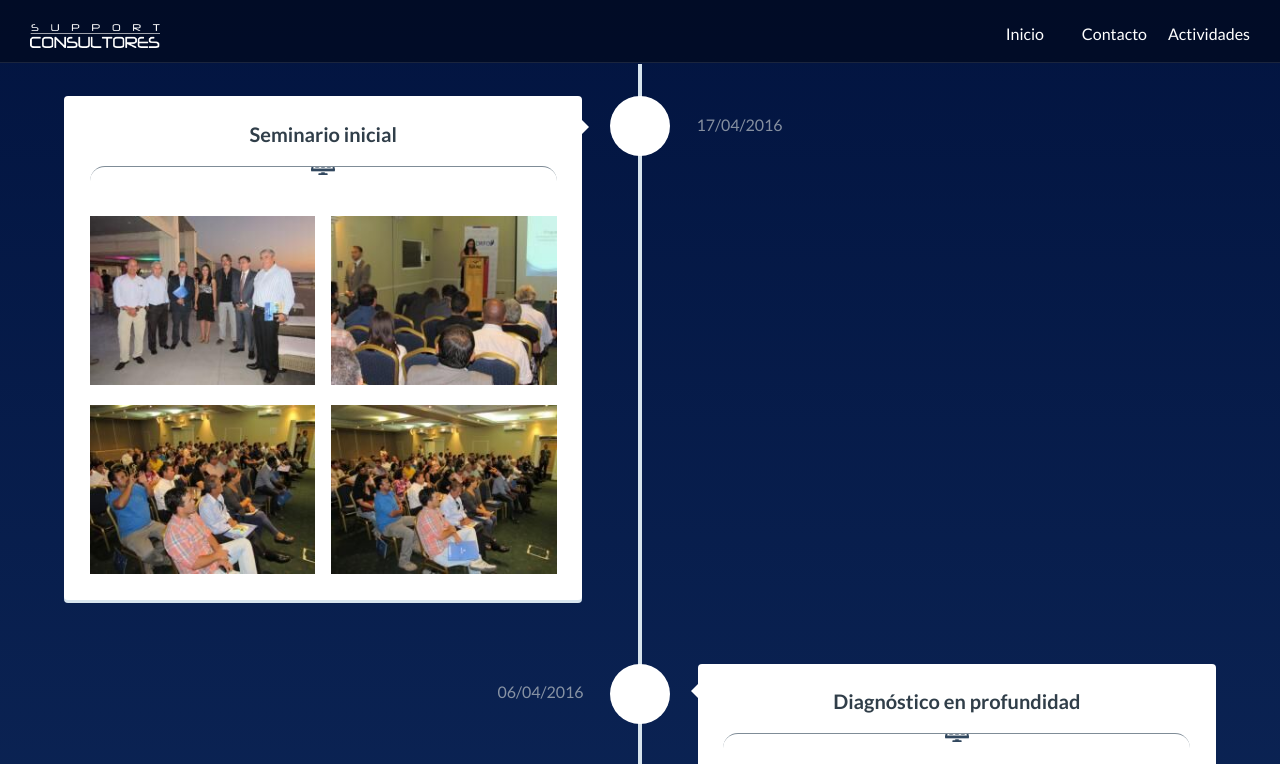
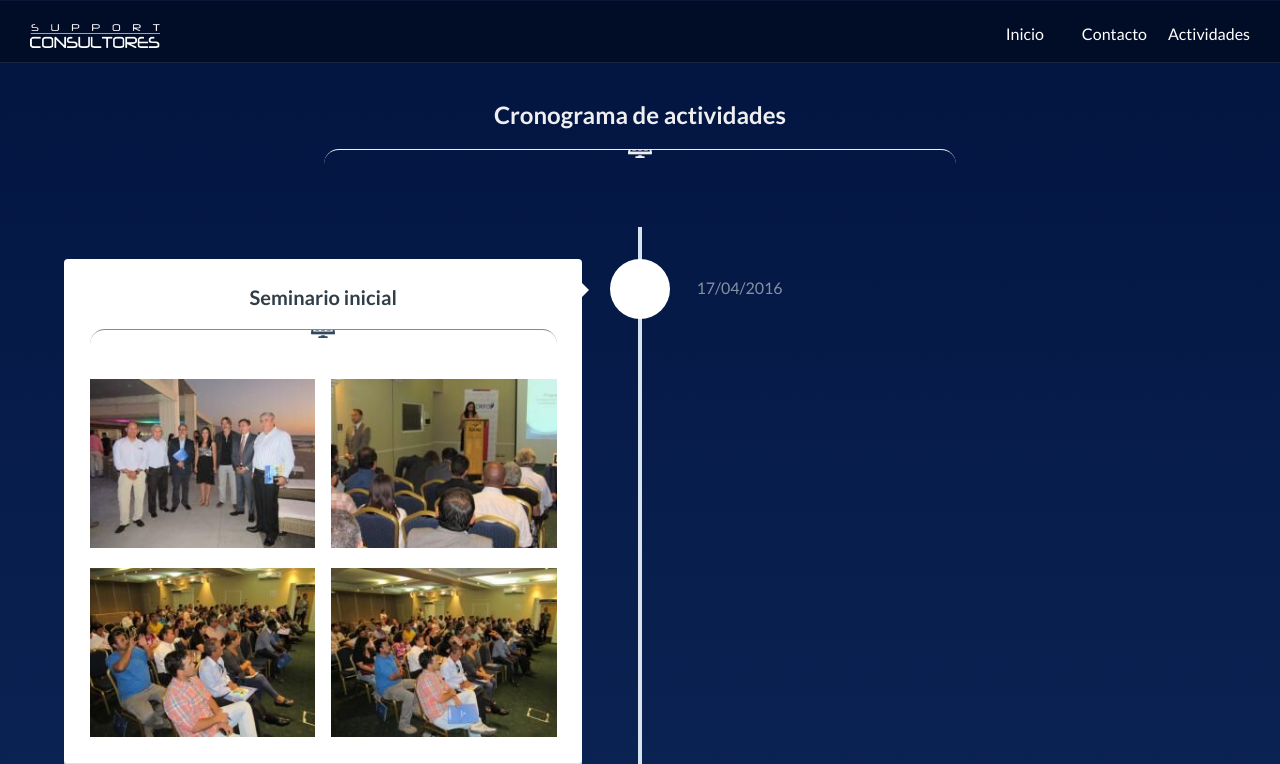
Before and after one commit to SeedPot/pdt, a PHP site: page /actividades.php in a window 1280 px wide. Shown: the top 764 px of the page. Run offline with PHP 8.4, Linux system fonts and the light colour scheme; grey boxes are pictures that could not be loaded.

Commit message:
timeline

```diff
--- a/public/actividades.php
+++ b/public/actividades.php
@@ -23,6 +23,17 @@
             <?php include_once 'header.php'; ?>
         </div>
     </header>
+
+    <section class="title-container">
+        <div class="row center-xs">
+            <div class="col-xs-12">
+                <h1>Cronograma de actividades</h1>
+            </div>
+            <div class="col-xs-10 col-sm-10 col-md-6">
+                <hr class="pdt-hr-title azul">
+            </div>
+        </div>
+    </section>
 
     <section id="cd-timeline" class="cd-container">
         <div class="cd-timeline-block">
@@ -228,10 +239,10 @@
                     </div>
                     <div class="col-xs-12 col-md-6">
                         <img class="content-img" src="images/talleres/3-1.jpg" alt="taller 3">
-                    </div>
+                    </div><!--
                     <div class="col-xs-12 col-md-6">
                         <img class="content-img" src="images/talleres/2-1.jpg" alt="taller 2">
-                    </div>
+                    </div>-->
                 </div>
                 <a href="#0" class="cd-read-more">Leer más</a>
                 <span class="cd-date">08/06/2016 - 22/06/2016</span>
--- a/public/css/timeline.css
+++ b/public/css/timeline.css
@@ -478,7 +478,39 @@ Main components
     background: transparent;
     font-size: 18px; }
 
+  .pdt-hr-title {
+  margin-top: 20px;
+  height: 30px;
+  border-style: solid;
+  border-width: 1px 0 0 0;
+  border-radius: 20px; }
+  .pdt-hr-title:before {
+    display: block;
+    content: "";
+    height: 30px;
+    margin-top: -31px;
+    border-style: solid;
+    border-width: 0 0 1px 0;
+    border-radius: 20px; }
+  .pdt-hr-title:after {
+    content: url("../icon/solar_panel.png");
+    display: inline-block;
+    position: relative;
+    top: -20px;
+    padding: 5px 10px 0;
+    background: transparent;
+    font-size: 18px; }
+
 .blanco {
   @extends .pdt-hr-activity; }
   .blanco:after {
     background: white; }
+.azul {
+  @extends .pdt-hr-title; }
+  .azul:after {
+    background: #041744; }
+
+.title-container{
+  margin-top: 100px;
+  color: #efefef;
+}
```
